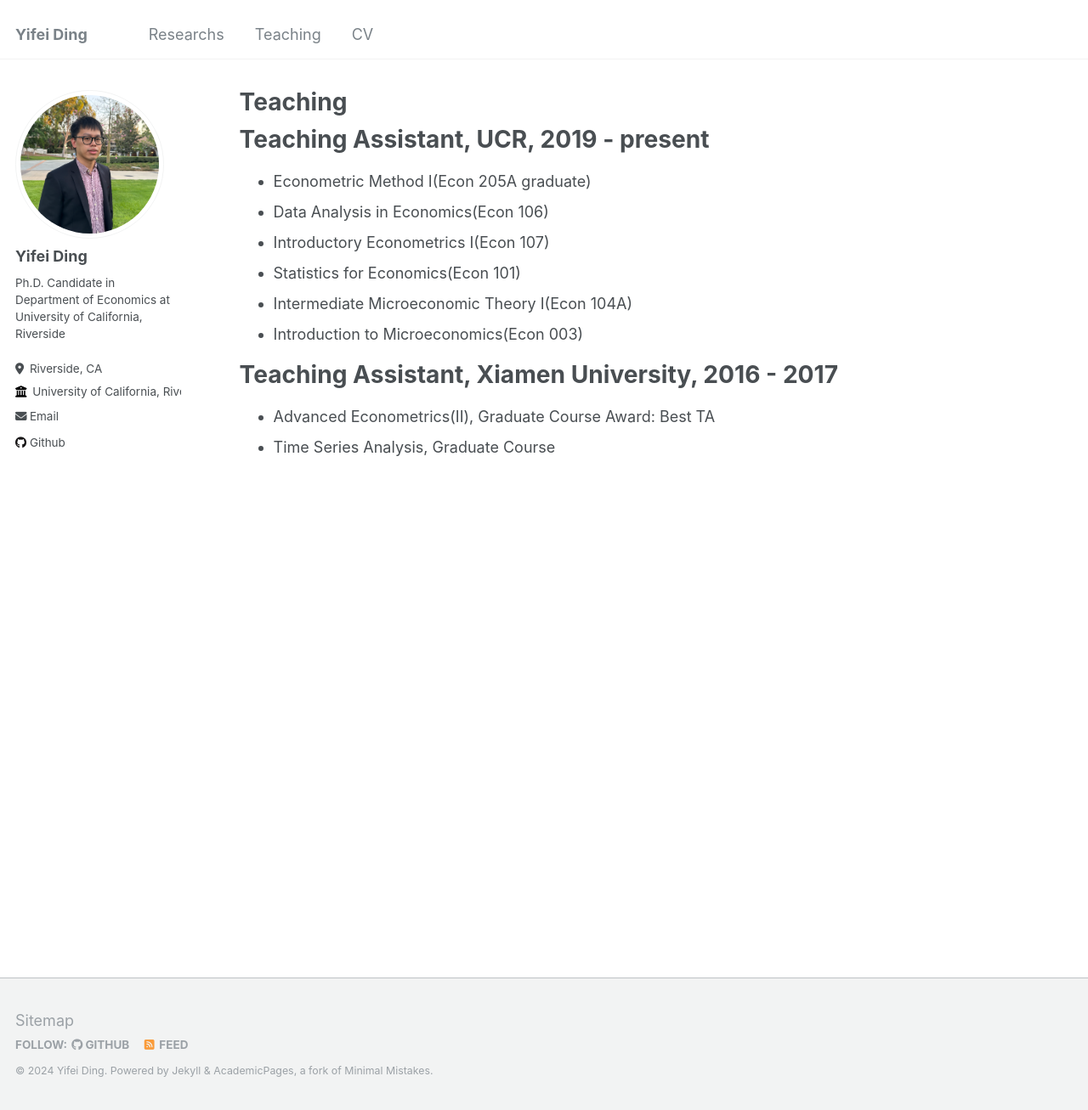
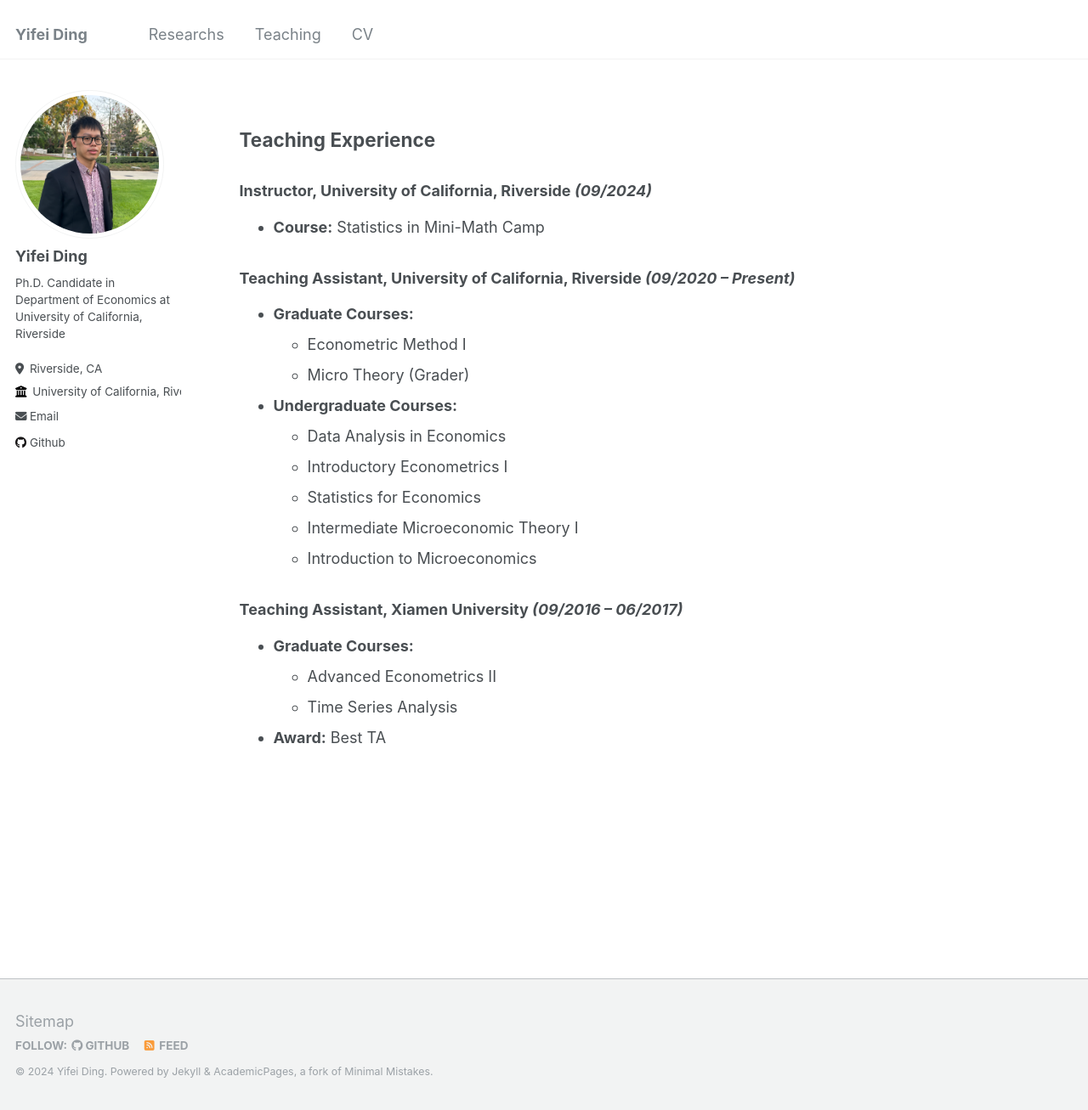
Before and after one commit to YifeiDing-UCR/YifeiDing-UCR.github.io, a Jekyll site: the page built from _pages/teaching.md, in a window 1280 px wide and 1307 px high. Shown: the whole window at 85% size. Built offline with Jekyll 4.4.1, drawn with Linux system fonts in a browser that asks for light colours.

Commit message:
Update teaching.md

```diff
--- a/_pages/teaching.md
+++ b/_pages/teaching.md
@@ -1,25 +1,34 @@
 ---
 layout: archive
-title: "Teaching"
+title: ""
 permalink: /teaching/
 author_profile: true
 ---
 
 {% include base_path %}
 
-Teaching Assistant, UCR, 2019 - present
-======
-* Econometric Method I(Econ 205A graduate)
-* Data Analysis in Economics(Econ 106)
-* Introductory Econometrics I(Econ 107)
-* Statistics for Economics(Econ 101)
-* Intermediate Microeconomic Theory I(Econ 104A)
-* Introduction to Microeconomics(Econ 003)
 
+## Teaching Experience
 
-Teaching Assistant, Xiamen University, 2016 - 2017
-======
+### **Instructor, University of California, Riverside** *(09/2024)*
 
-* Advanced Econometrics(II), Graduate Course
-  Award: Best TA
-* Time Series Analysis, Graduate Course
+- **Course:** Statistics in Mini-Math Camp
+
+### **Teaching Assistant, University of California, Riverside** *(09/2020 – Present)*
+
+- **Graduate Courses:**
+  - Econometric Method I
+  - Micro Theory (Grader)
+- **Undergraduate Courses:**
+  - Data Analysis in Economics
+  - Introductory Econometrics I
+  - Statistics for Economics
+  - Intermediate Microeconomic Theory I
+  - Introduction to Microeconomics
+
+### **Teaching Assistant, Xiamen University** *(09/2016 – 06/2017)*
+
+- **Graduate Courses:**
+  - Advanced Econometrics II
+  - Time Series Analysis
+- **Award:** Best TA
```
